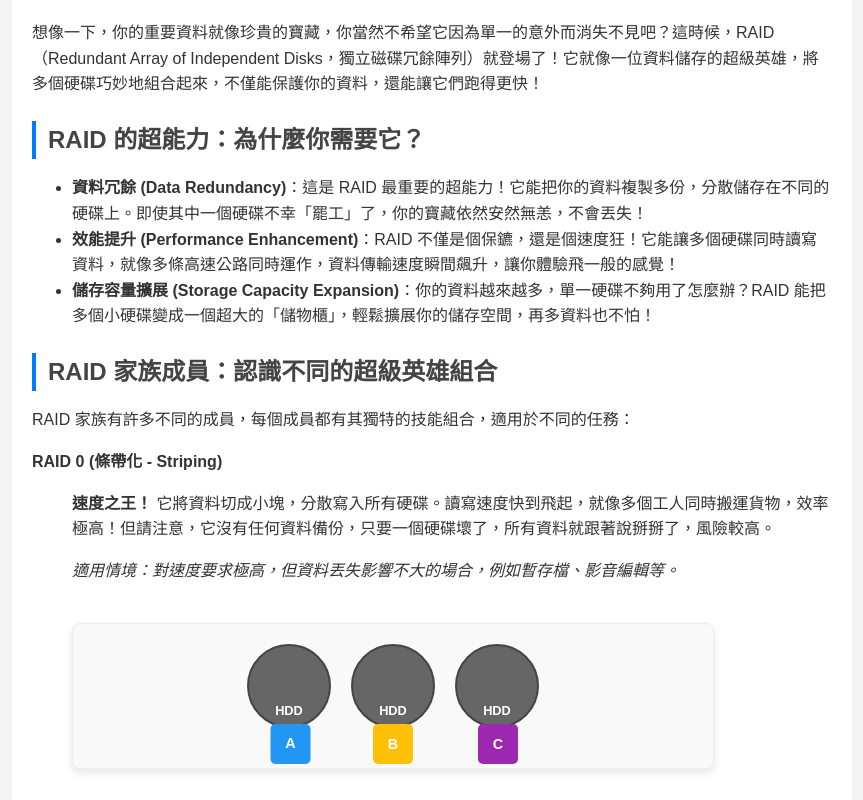
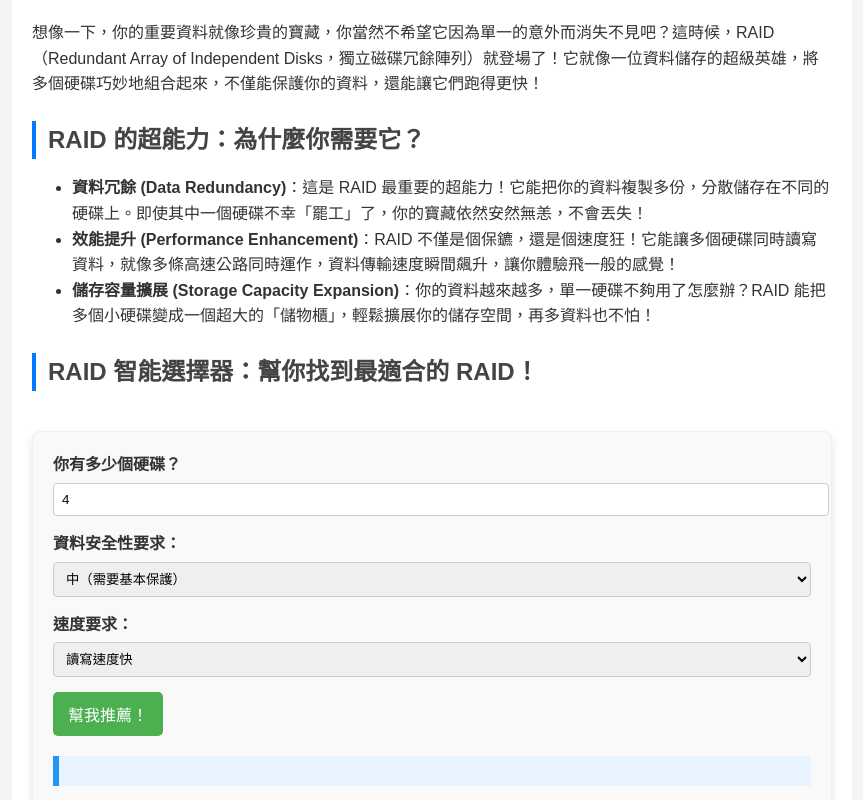
Before and after one commit to easybaseysk/easybaseysk.github.io, a plain HTML site: page articles/00006.html in a window 1280 px wide. Shown: the part 152-952 px from the top of the page, without its empty margins (208-1071 px from the left). Drawn offline with Linux system fonts and the light colour scheme.

Commit message:
Update 00006.html

```diff
--- a/articles/00006.html
+++ b/articles/00006.html
@@ -120,6 +120,49 @@
             top: 60px;
         }
 
+        /* RAID Selector Styles */
+        .raid-selector-container {
+            margin: 40px 0;
+            padding: 20px;
+            border: 1px solid #eee;
+            border-radius: 8px;
+            background-color: #f9f9f9;
+            box-shadow: 0 4px 8px rgba(0,0,0,0.1);
+        }
+        .form-group {
+            margin-bottom: 15px;
+        }
+        .form-group label {
+            display: block;
+            margin-bottom: 5px;
+            font-weight: bold;
+        }
+        .form-group input, .form-group select {
+            width: 100%;
+            padding: 8px;
+            border-radius: 4px;
+            border: 1px solid #ccc;
+        }
+        #recommend-raid {
+            padding: 10px 15px;
+            border: none;
+            background-color: #4CAF50;
+            color: white;
+            border-radius: 5px;
+            cursor: pointer;
+            font-size: 1em;
+        }
+        #recommend-raid:hover {
+            background-color: #45a049;
+        }
+        #recommendation-result {
+            margin-top: 20px;
+            padding: 15px;
+            background-color: #e7f3fe;
+            border-left: 6px solid #2196F3;
+        }
+
+
     </style>
 </head>
 <body>
@@ -135,6 +178,32 @@
             <li><strong>效能提升 (Performance Enhancement)</strong>：RAID 不僅是個保鑣，還是個速度狂！它能讓多個硬碟同時讀寫資料，就像多條高速公路同時運作，資料傳輸速度瞬間飆升，讓你體驗飛一般的感覺！</li>
             <li><strong>儲存容量擴展 (Storage Capacity Expansion)</strong>：你的資料越來越多，單一硬碟不夠用了怎麼辦？RAID 能把多個小硬碟變成一個超大的「儲物櫃」，輕鬆擴展你的儲存空間，再多資料也不怕！</li>
         </ul>
+
+        <h2>RAID 智能選擇器：幫你找到最適合的 RAID！</h2>
+        <div class="raid-selector-container">
+            <div class="form-group">
+                <label for="disk-count">你有多少個硬碟？</label>
+                <input type="number" id="disk-count" min="1" value="4">
+            </div>
+            <div class="form-group">
+                <label for="security-level">資料安全性要求：</label>
+                <select id="security-level">
+                    <option value="low">低（可接受資料遺失）</option>
+                    <option value="medium" selected>中（需要基本保護）</option>
+                    <option value="high">高（絕對不能遺失資料）</option>
+                </select>
+            </div>
+            <div class="form-group">
+                <label for="speed-level">速度要求：</label>
+                <select id="speed-level">
+                    <option value="low">一般</option>
+                    <option value="medium" selected>讀寫速度快</option>
+                    <option value="high">極致讀寫速度</option>
+                </select>
+            </div>
+            <button id="recommend-raid">幫我推薦！</button>
+            <div id="recommendation-result"></div>
+        </div>
 
         <h2>RAID 家族成員：認識不同的超級英雄組合</h2>
         <p>RAID 家族有許多不同的成員，每個成員都有其獨特的技能組合，適用於不同的任務：</p>
@@ -215,5 +284,43 @@
     <script src="../lib-js/anime.js"></script>
     <script src="../js/textpage_script.js"></script>
     <script src="../js/raid_animation.js"></script>
+    <script>
+        document.getElementById('recommend-raid').addEventListener('click', function() {
+            const diskCount = parseInt(document.getElementById('disk-count').value);
+            const security = document.getElementById('security-level').value;
+            const speed = document.getElementById('speed-level').value;
+            const resultDiv = document.getElementById('recommendation-result');
+
+            let recommendation = '';
+
+            if (diskCount === 1) {
+                recommendation = '<h3>單一硬碟</h3><p>只有一顆硬碟，無法組成 RAID。建議至少擁有兩顆或更多硬碟以利用 RAID 技術提升資料安全性或效能。</p>';
+            } else if (security === 'high') {
+                if (speed === 'high' && diskCount >= 4 && diskCount % 2 === 0) {
+                    recommendation = '<h3>推薦：RAID 10</h3><p>RAID 10 提供了最佳的效能和資料安全性，是需要極致讀寫速度和高度資料保護的理想選擇。它結合了 RAID 1 的鏡像和 RAID 0 的條帶化，但成本較高，需要至少 4 顆硬碟。</p>';
+                } else if (diskCount >= 4) {
+                    recommendation = '<h3>推薦：RAID 6</h3><p>RAID 6 提供雙重奇偶校驗，可以容忍兩顆硬碟同時故障，提供了極高的資料安全性。適合存放關鍵資料，需要至少 4 顆硬碟。</p>';
+                } else {
+                    recommendation = '<h3>推薦：RAID 1</h3><p>RAID 1 透過資料鏡像提供了絕佳的資料保護。如果您的硬碟數量有限但又需要高安全性，這是一個很好的選擇。需要至少 2 顆硬碟。</p>';
+                }
+            } else if (security === 'medium') {
+                if (speed === 'high' && diskCount >= 2) {
+                    recommendation = '<h3>推薦：RAID 0</h3><p>RAID 0 提供了最佳的讀寫效能，但沒有資料冗餘。如果速度是您的首要考量，且可以接受資料遺失的風險，這是一個好選擇。';
+                } else if (diskCount >= 3) {
+                    recommendation = '<h3>推薦：RAID 5</h3><p>RAID 5 在效能、容量和安全性之間取得了很好的平衡，是目前最受歡迎的 RAID 級別之一。它可以容忍一顆硬碟故障，需要至少 3 顆硬碟。</p>';
+                } else {
+                    recommendation = '<h3>推薦：RAID 1</h3><p>RAID 1 透過資料鏡像提供了不錯的資料保護，適合在硬碟數量不多時，用於保護重要資料。需要至少 2 顆硬碟。</p>';
+                }
+            } else { // low security
+                if (speed === 'high' && diskCount >= 2) {
+                    recommendation = '<h3>推薦：RAID 0</h3><p>RAID 0 提供了極致的效能，非常適合用於暫存檔或影音編輯等對速度要求高但資料可犧牲的場景。它沒有資料保護功能。';
+                } else {
+                    recommendation = '<h3>提示</h3><p>在低安全性需求下，您可以選擇將硬碟獨立使用（JBOD），或考慮使用 RAID 0 來獲取最大容量和效能。請注意，這兩種方式都沒有資料保護。';
+                }
+            }
+
+            resultDiv.innerHTML = recommendation;
+        });
+    </script>
 </body>
 </html>
```
